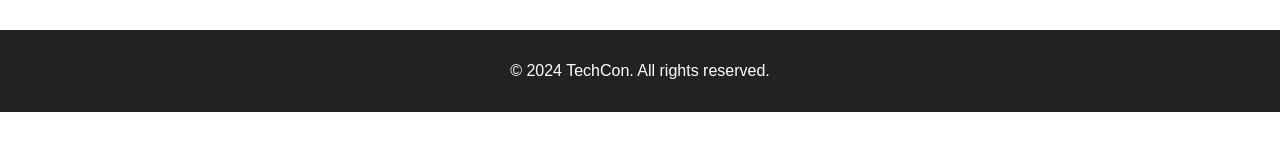
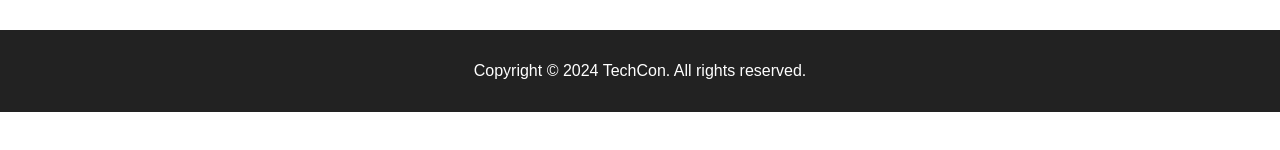
Before and after one commit to mangyvee/Techcon_HTML, a plain HTML site: page techcon_website/schedule.html in a window 1280 px wide. Shown: the part 532-682 px from the top of the page. Drawn offline with Linux system fonts and the light colour scheme.

Commit message:
Restore footer copyright notice format in schedule.html

```diff
--- a/techcon_website/schedule.html
+++ b/techcon_website/schedule.html
@@ -101,11 +101,8 @@
             </tbody>
         </table>
     </main>
-
-    <!--<footer>
+    <footer>
         <p>Copyright &copy; 2024 TechCon. All rights reserved.</p>
-    </footer>-->
-    <footer>
-        <p>&copy; 2024 TechCon. All rights reserved.</p>
+    </footer>
 </body>
 </html>
```
